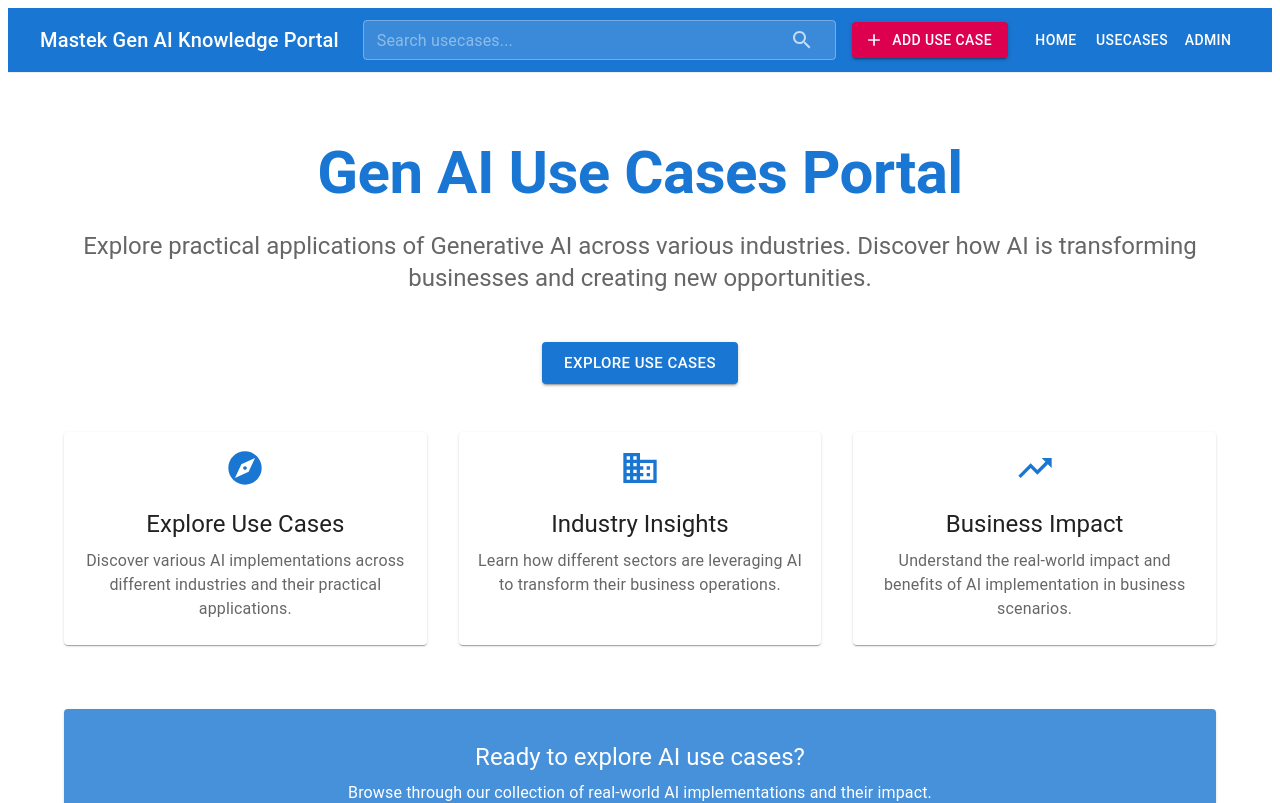
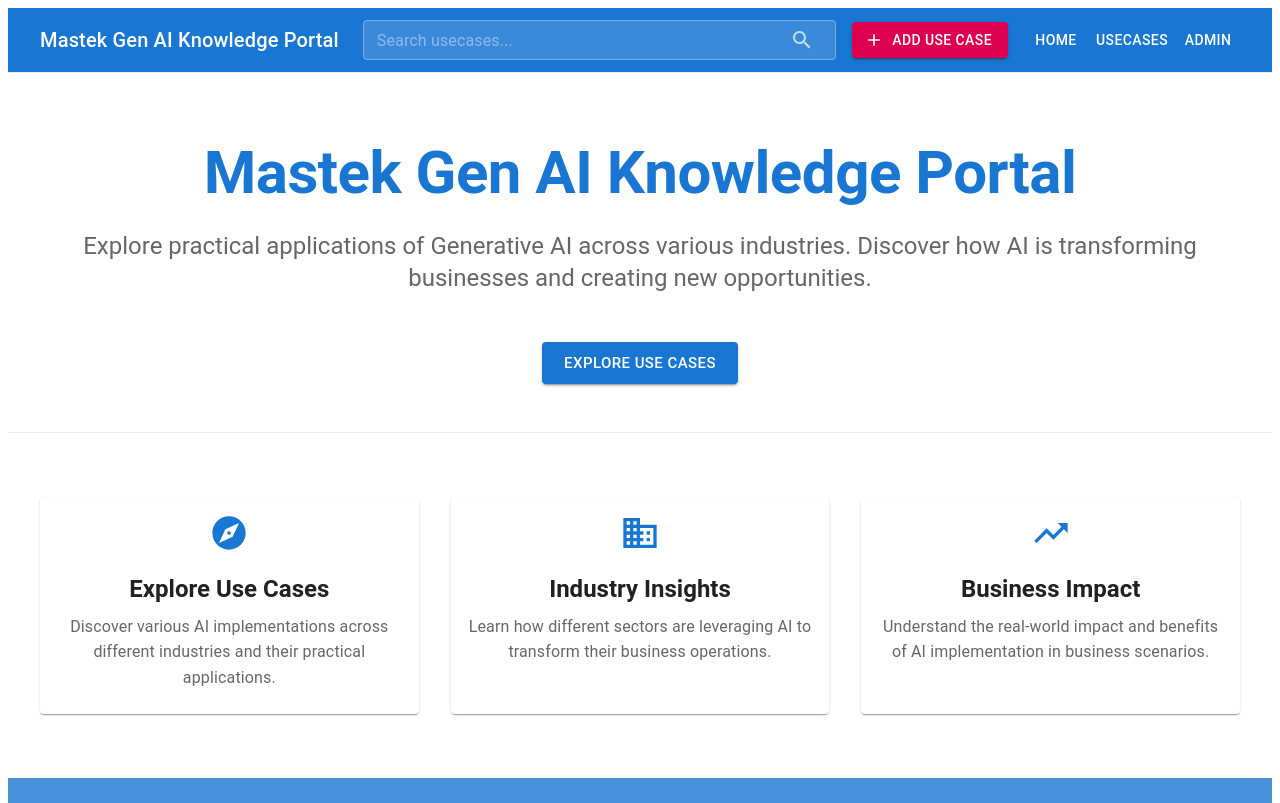
Before and after one commit to girish-mastek/ai-enabler, a React (Create React App) app: page / in a window 1280 px wide. Shown: the top 803 px of the page. Built offline with nearby package versions, Linux system fonts and the light colour scheme.

Commit message:
Homepage desing changes

```diff
--- a/src/pages/HomePage.js
+++ b/src/pages/HomePage.js
@@ -2,7 +2,6 @@
 import { useNavigate } from 'react-router-dom';
 import {
   Box,
-  Container,
   Typography,
   Button,
   Grid,
@@ -36,15 +35,20 @@
   ];
 
   return (
-    <Container>
+    <Box sx={{ width: '100%' }}>
       {/* Hero Section */}
       <Box
         sx={{
+          width: '100%',
           pt: 8,
           pb: 6,
           textAlign: 'center',
+          bgcolor: 'white',
+          borderBottom: 1,
+          borderColor: 'grey.200'
         }}
       >
+        <Box sx={{ maxWidth: '1920px', mx: 'auto', px: { xs: 2, sm: 3, md: 4 } }}>
           <Typography
             component="h1"
             variant="h2"
@@ -52,7 +56,7 @@
             gutterBottom
             sx={{ fontWeight: 'bold' }}
           >
-          Gen AI Use Cases Portal
+            Mastek Gen AI Knowledge Portal
           </Typography>
           <Typography variant="h5" color="text.secondary" paragraph>
             Explore practical applications of Generative AI across various industries.
@@ -67,29 +71,60 @@
             Explore Use Cases
           </Button>
         </Box>
+      </Box>
 
       {/* Features Section */}
-      <Grid container spacing={4} sx={{ mb: 8 }}>
+      <Box sx={{ maxWidth: '1920px', mx: 'auto', px: { xs: 2, sm: 3, md: 4 }, py: 8 }}>
+        <Grid container spacing={4}>
           {features.map((feature, index) => (
             <Grid item xs={12} md={4} key={index}>
               <Card
+                onClick={() => navigate('/usecases')}
                 sx={{
                   height: '100%',
                   display: 'flex',
                   flexDirection: 'column',
+                  cursor: 'pointer',
+                  transition: 'all 0.2s ease-in-out',
                   '&:hover': {
+                    transform: 'translateY(-4px)',
                     boxShadow: 6,
+                    '& .feature-icon': {
+                      transform: 'scale(1.1)',
+                      color: 'primary.dark'
+                    }
                   },
                 }}
               >
                 <CardContent sx={{ flexGrow: 1, textAlign: 'center' }}>
-                <Box sx={{ color: 'primary.main', mb: 2 }}>
+                  <Box
+                    className="feature-icon"
+                    sx={{
+                      color: 'primary.main',
+                      mb: 2,
+                      transition: 'all 0.2s ease-in-out'
+                    }}
+                  >
                     {feature.icon}
                   </Box>
-                <Typography gutterBottom variant="h5" component="h2">
+                  <Typography
+                    gutterBottom
+                    variant="h5"
+                    component="h2"
+                    sx={{
+                      fontWeight: 600,
+                      color: 'text.primary'
+                    }}
+                  >
                     {feature.title}
                   </Typography>
-                <Typography color="text.secondary">
+                  <Typography
+                    color="text.secondary"
+                    sx={{
+                      fontSize: '1rem',
+                      lineHeight: 1.6
+                    }}
+                  >
                     {feature.description}
                   </Typography>
                 </CardContent>
@@ -97,15 +132,18 @@
             </Grid>
           ))}
         </Grid>
+      </Box>
 
       {/* Call to Action */}
+      <Box sx={{ width: '100%', bgcolor: 'primary.light', py: 4 }}>
+        <Box sx={{ maxWidth: '1920px', mx: 'auto', px: { xs: 2, sm: 3, md: 4 } }}>
           <Paper
             sx={{
               p: 4,
-          mb: 4,
               textAlign: 'center',
               backgroundColor: 'primary.light',
               color: 'white',
+              boxShadow: 'none'
             }}
           >
             <Typography variant="h5" gutterBottom>
@@ -123,7 +161,9 @@
               View All Use Cases
             </Button>
           </Paper>
-    </Container>
+        </Box>
+      </Box>
+    </Box>
   );
 };
 
```
Lines whose indentation alone changed are shown as unchanged.
